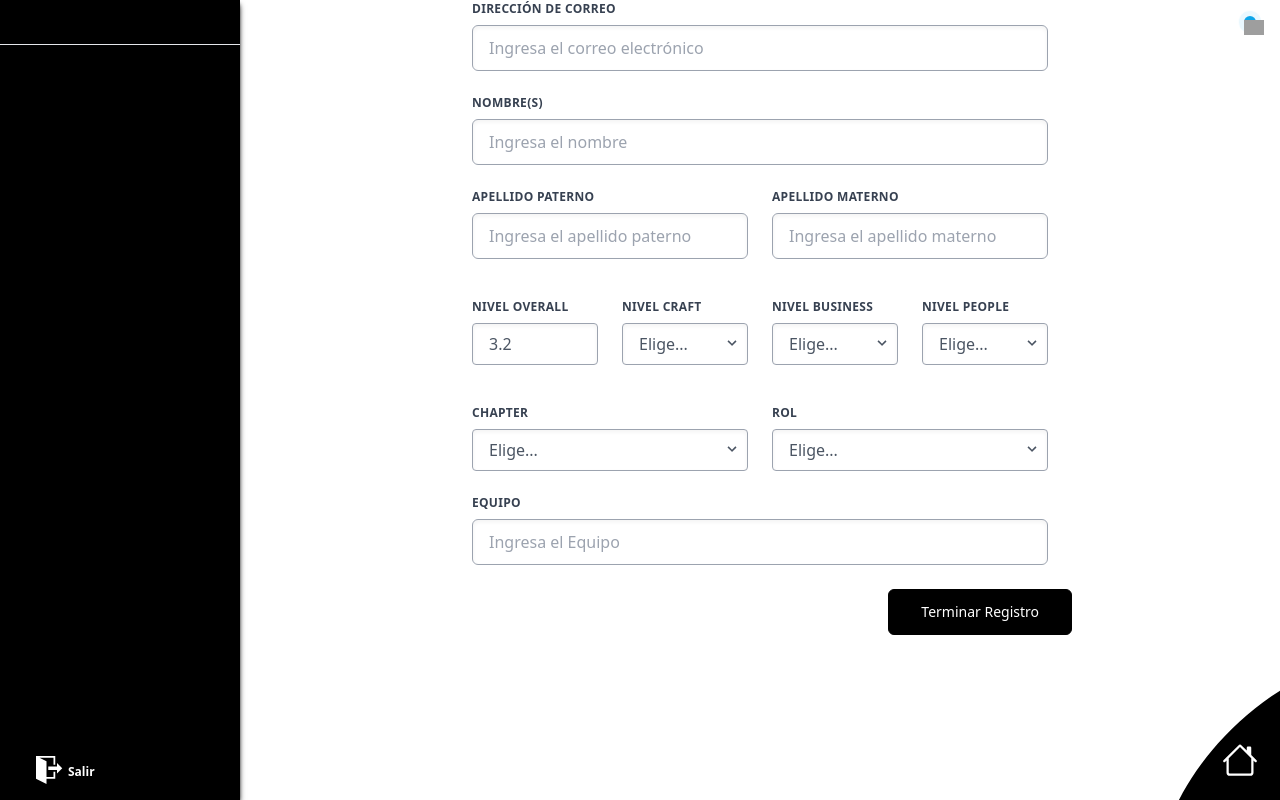
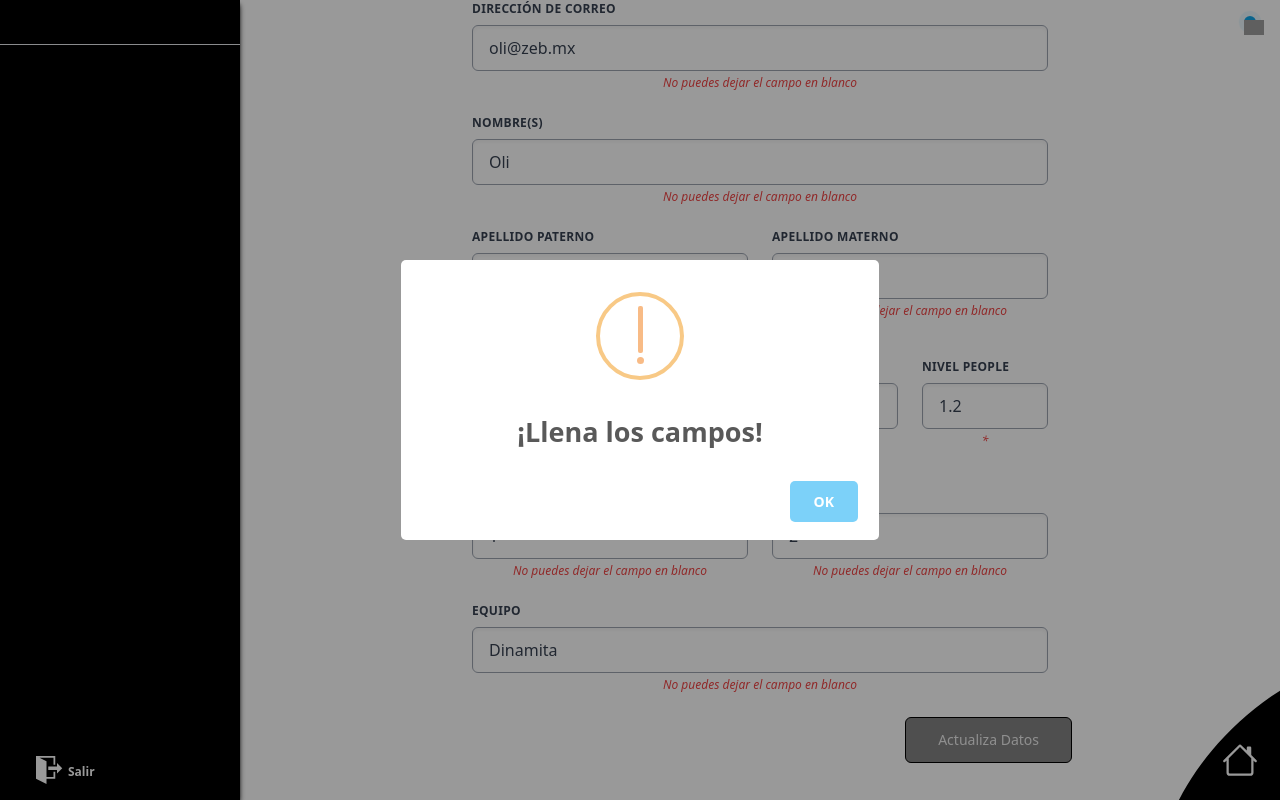
Before and after one commit to Naiztu/Project-Feedback-Zebrands, a Next.js app in the folder Proyecto/client/: page /prueba in a window 1280 px wide. Both pictures are taken after a click on the button "Actualiza Datos". Built offline with nearby package versions, Linux system fonts and the light colour scheme; grey boxes are pictures that could not be loaded.

Commit message:
validacionPerfil

```diff
--- a/Proyecto/client/components/Registro.js
+++ b/Proyecto/client/components/Registro.js
@@ -6,6 +6,8 @@ import { useForm } from "../hooks/useForm";
 
 export default function Registro({ regMember, isSaved }) {
   const [isSave, setIsSave] = useState(isSaved);
+  const [load, setLoad] = useState(false);
+
   const [isEdited, setIsEdited] = useState(!isSaved);
   const [data, errors, handle, handleBlur, setItem, checkErrors] = useForm();
 
@@ -85,12 +87,12 @@ export default function Registro({ regMember, isSaved }) {
     setItem(objPpl, /([1-5]+\.?[1-3]*)$/);
 
     const objChp= {
-      name: "rol",
+      name: "chapter",
       descripcion_respuesta: "",
       message: "Selecciona un Chapter válido",
     };
 
-    setItem(objChp, /^[A-Za-z ]+$/);
+    setItem(objChp, /([1-5]+\.?[1-3]*)$/);
 
 
     const objRol = {
@@ -99,7 +101,7 @@ export default function Registro({ regMember, isSaved }) {
       message: "Selecciona un rol válido",
     };
 
-    setItem(objRol, /^[A-Za-z ]+$/);
+    setItem(objRol, /([1-5]+\.?[1-3]*)$/);
 
     const objTeam = {
       name: "team",
@@ -362,8 +364,8 @@ export default function Registro({ regMember, isSaved }) {
                         <div className="flex-shrink w-full inline-block relative">
                           <select
                             className="block appearance-none text-gray-600 w-full bg-white border border-gray-400 shadow-inner px-4 py-2 pr-8 rounded"
-                            onChange={handleChange}
-                            value={preMember.nivel_craft && data[4] && data[4].descripcion_respuesta}
+                            onChange={handleBlur}
+                            value={data[4] && data[4].descripcion_respuesta}
                             type="craft"
                             id = {4}
                             name={"descripcion_respuesta"}
@@ -408,11 +410,11 @@ export default function Registro({ regMember, isSaved }) {
                         <div className="flex-shrink w-full inline-block relative">
                           <select
                             className="block appearance-none text-gray-600 w-full bg-white border border-gray-400 shadow-inner px-4 py-2 pr-8 rounded"
-                            onChange={handleChange}
+                            onChange={handleBlur}
                             id= {5}
-                            value={preMember.nivel_business && data[5] && data[5].descripcion_respuesta}
+                            value={data[5] && data[5].descripcion_respuesta}
                             type="number"
-                            name={"nivel_business"}
+                            name={"descripcion_respuesta"}
                           >
                             {options.map((option, index) => (
                               <option key={index} value={option.value}>
@@ -453,11 +455,11 @@ export default function Registro({ regMember, isSaved }) {
                         <div className="flex-shrink w-full inline-block relative">
                           <select
                             className="block appearance-none text-gray-600 w-full bg-white border border-gray-400 shadow-inner px-4 py-2 pr-8 rounded"
-                            onChange={handleChange}
+                            onChange={handleBlur}
                             id = {6}
-                            value={preMember.nivel_people && data[6] && data[6].descripcion_respuesta}
+                            value={data[6] && data[6].descripcion_respuesta}
                             type="number"
-                            name={"nivel_people"}
+                            name={"descripcion_respuesta"}
                           >
                             {options.map((option, index) => (
                               <option key={index} value={option.value}>
@@ -502,18 +504,12 @@ export default function Registro({ regMember, isSaved }) {
                           <select
                             className="block appearance-none text-gray-600 w-full bg-white border border-gray-400 shadow-inner px-4 py-2 pr-8 rounded"
                             id={7}
+                            type = "chapter"
                             value={data[7] && data[7].descripcion_respuesta}
                             name={"descripcion_respuesta"}
-                            onChange={handleChange}
+                            onChange={handleBlur}
                           >
-                            {errors &&
-                            errors
-                              .filter((i) => i.id === 7)
-                              .map((item) => (
-                                <p className="error mt-1" key={item.id}>
-                                  {item.message}
-                                </p>
-                              ))}
+
                             {optionsChapter.map((option, index) => (
                               <option key={index} value={option.value}>
                                 {option.label}
@@ -535,6 +531,16 @@ export default function Registro({ regMember, isSaved }) {
                           {id_chapter}
                         </p>
                       )}
+
+                            {errors &&
+                            errors
+                              .filter((i) => i.id === 7)
+                              .map((item) => (
+                                <p className="error mt-1" key={item.id}>
+                                  {item.message}
+                                </p>
+                              ))}
+
                     </div>
                     <div className="w-full md:w-full px-3 mb-6">
                       <label className="block uppercase tracking-wide text-gray-700 text-xs font-bold mb-2">
@@ -555,14 +561,7 @@ export default function Registro({ regMember, isSaved }) {
                                 {option.label}
                               </option>
                             ))}
-                            {errors &&
-                      errors
-                        .filter((i) => i.id === 8)
-                        .map((item) => (
-                          <p className="error mt-1" key={item.id}>
-                            {item.message}
-                          </p>
-                ))}
+
 
                           </select>
                           <div className="pointer-events-none absolute top-0 mt-3  right-0 flex items-center px-2 text-gray-600">
@@ -580,6 +579,14 @@ export default function Registro({ regMember, isSaved }) {
                           {id_rol}
                         </p>
                       )}
+                      {errors &&
+                      errors
+                        .filter((i) => i.id === 8)
+                        .map((item) => (
+                          <p className="error mt-1" key={item.id}>
+                            {item.message}
+                          </p>
+                ))}
                     </div>
                   </div>
                   <div className="w-full md:w-full px-3 mb-6">
@@ -615,8 +622,51 @@ export default function Registro({ regMember, isSaved }) {
                 <div className="flex justify-end">
                   <button
                     className="btn"
+                    disabled={load || errors.length > 0}
                     onClick={isEdited ? handleSave : handleEdit}
-                  >
+                    onMouseDown={async () => {
+                      if (checkErrors() === 0) {
+                        setLoad(true);
+                        try {
+                          if (isEdited) {
+
+                              data.filter((item) => item.name === "email")[0]
+                                .descripcion_respuesta,
+                              data.filter((item) => item.name === "name")[0]
+                                .descripcion_respuesta
+                                data.filter((item) => item.name === "lastn")[0]
+                                .descripcion_respuesta,
+                              data.filter((item) => item.name === "lastnm")[0]
+                                .descripcion_respuesta
+                                data.filter((item) => item.name === "craft")[0]
+                                .descripcion_respuesta,
+                              data.filter((item) => item.name === "buss")[0]
+                                .descripcion_respuesta
+                                data.filter((item) => item.name === "ppl")[0]
+                                .descripcion_respuesta,
+                              data.filter((item) => item.name === "chapter")[0]
+                                .descripcion_respuesta
+                                data.filter((item) => item.name === "rol")[0]
+                                .descripcion_respuesta,
+                              data.filter((item) => item.name === "team")[0]
+                                .descripcion_respuesta
+                            ;
+                            setLoad(false);
+                          }
+                        } catch (error) {
+                          await swal({
+                            title: "Datos inválidos",
+                            text: "Revisa los datos",
+                            icon: "warning",
+                          });
+                          setLoad(false);
+                        }
+                      } else
+                        await swal({
+                          title: "¡Llena los campos!",
+                          icon: "warning",
+                        });
+                    }}                  >
                     {isEdited ? "Terminar Registro" : "Actualiza Datos"}
                   </button>
                 </div>
```
